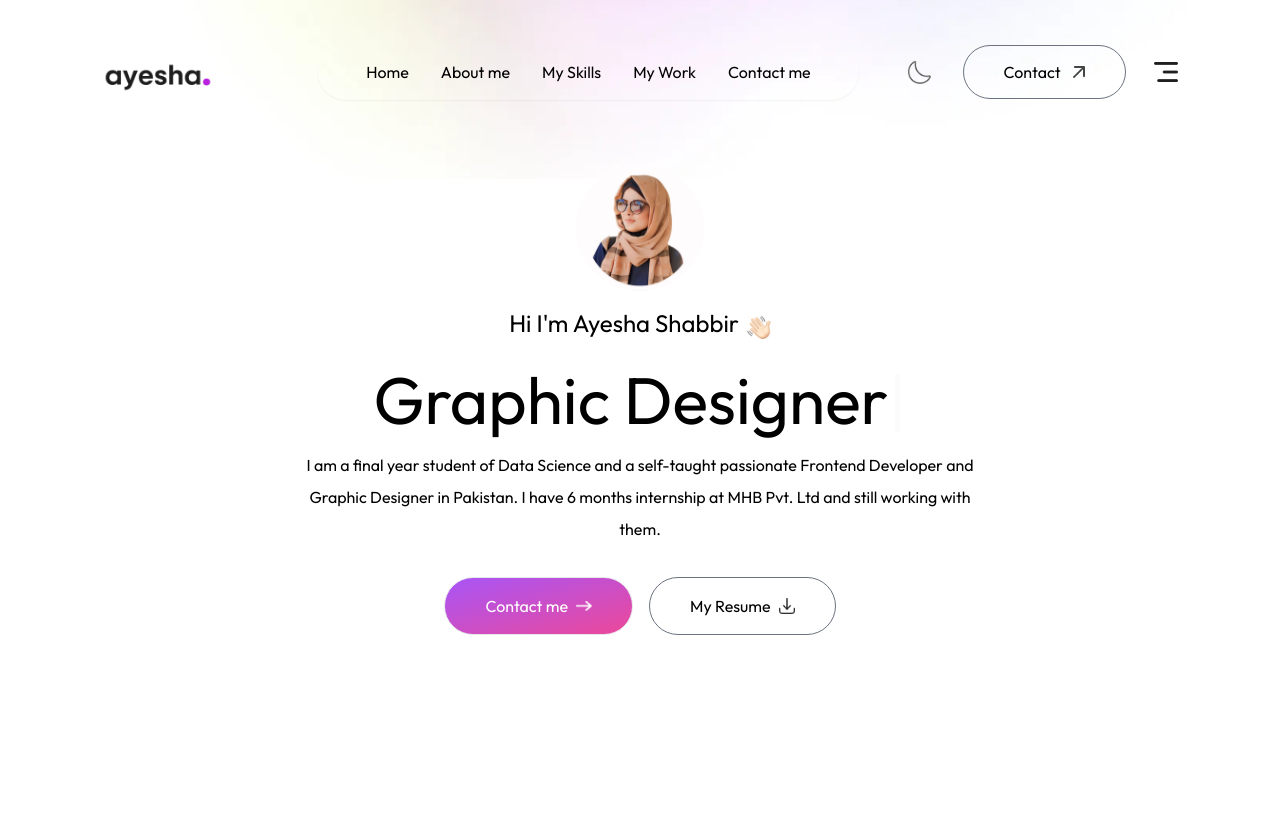
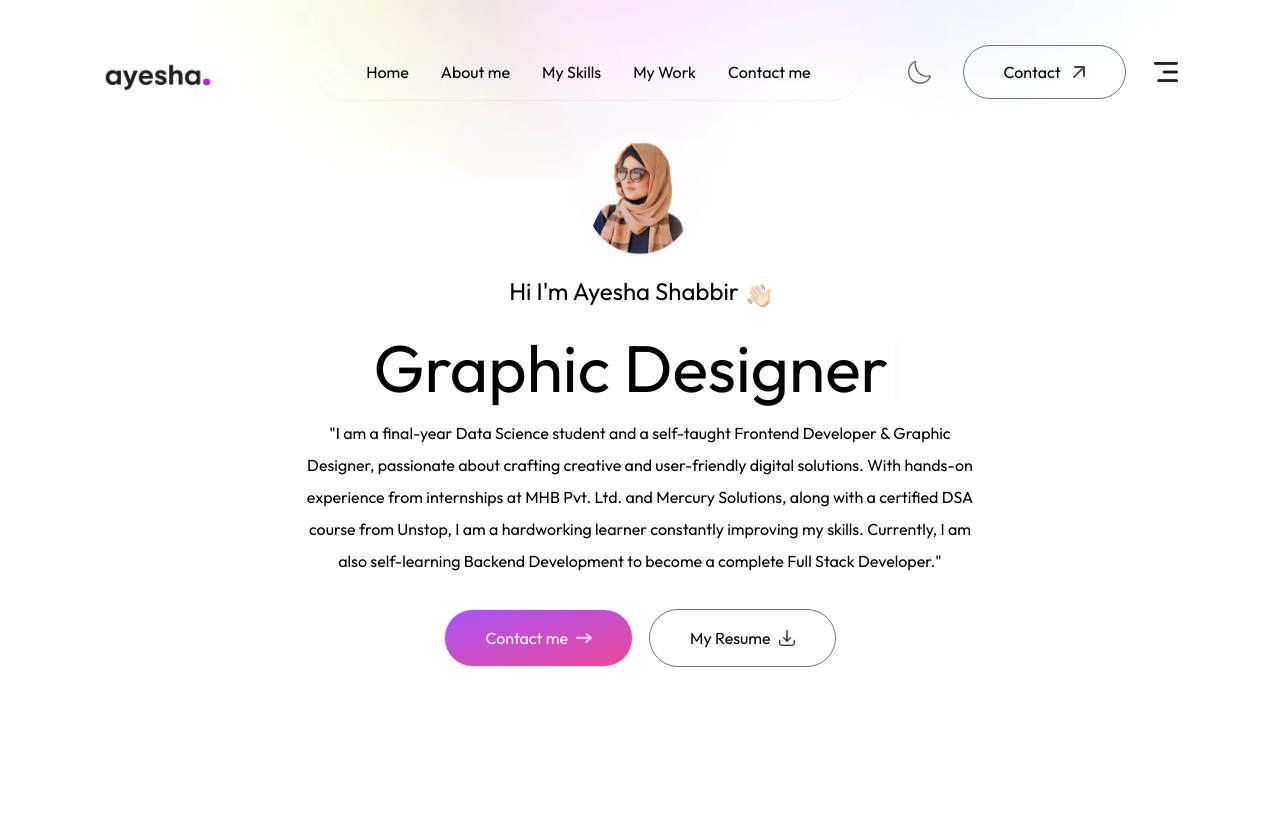
Before and after one commit to Ayeshashabbir01/Portfolio, a Django app: page / in a window 1280 px wide. Shown: the top 817 px of the page. Run offline with Django 5.2, Linux system fonts and the light colour scheme; some libraries are stand-ins or nearby versions; some web fonts are replaced.

Commit message:
portfolio

```diff
--- a/templates/index.html
+++ b/templates/index.html
@@ -92,8 +92,7 @@
     </h1>
 
     <p class="max-w-2xl mx-auto font-Ovo">
-        I am a final year student of Data Science and a self-taught passionate Frontend Developer and Graphic Designer in Pakistan.
-        I have 6 months internship at MHB Pvt. Ltd and still working with them.
+        "I am a final-year Data Science student and a self-taught Frontend Developer & Graphic Designer, passionate about crafting creative and user-friendly digital solutions. With hands-on experience from internships at MHB Pvt. Ltd. and Mercury Solutions, along with a certified DSA course from Unstop, I am a hardworking learner constantly improving my skills. Currently, I am also self-learning Backend Development to become a complete Full Stack Developer."
     </p>
 
     <div class="flex flex-col sm:flex-row items-center gap-4 mt-4">
```
